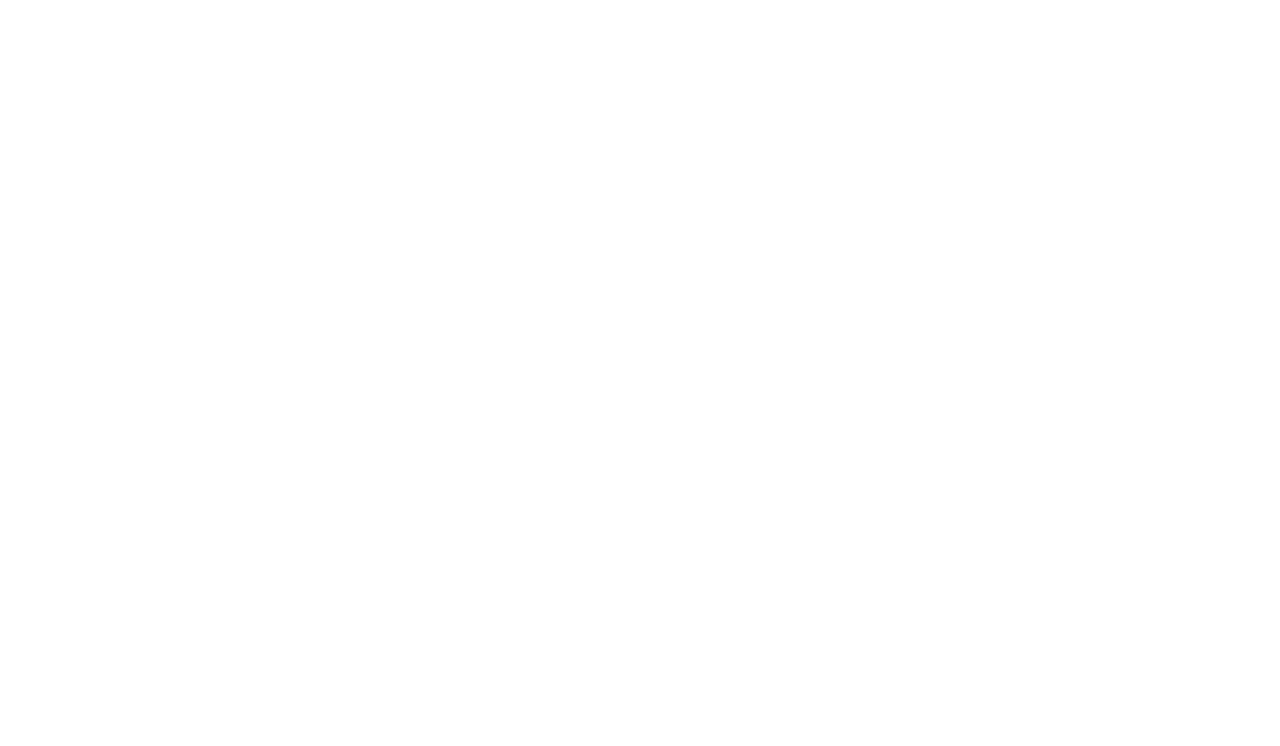
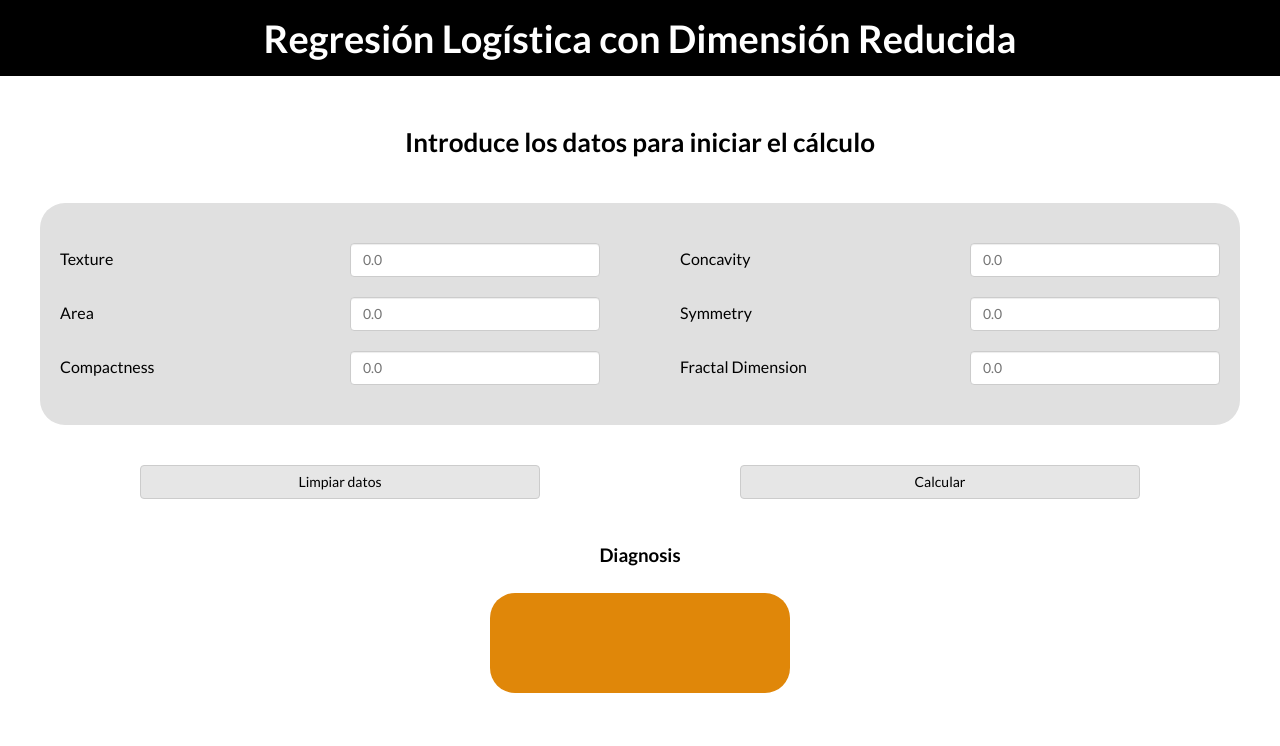
Before and after one commit to Angel-Znoker/diagnostico_logistico, a plain HTML site: page reducido.html in a window 1280 px wide. Drawn offline with Linux system fonts and the light colour scheme.

Commit message:
tercer pagina terminada

```diff
--- a/reducido.html
+++ b/reducido.html
@@ -0,0 +1,68 @@
+<!DOCTYPE html>
+
+<html lang="es">
+	<head>
+		<meta charset="UTF-8">
+		<meta name="viewport" content="width=device-width, initial-scale=1.0">
+		<meta http-equiv="X-UA-Compatible" content="ie=edge">
+		<title>Regr. Log. Dimensión reducida</title>
+		<link href="https://fonts.googleapis.com/css2?family=Lato:wght@300;400;700;900&display=swap" rel="stylesheet">
+		<link rel="stylesheet" href="css/normalize.css">
+		<link rel="stylesheet" href="css/styles.css">
+	</head>
+	<body>
+		<header class="site-header">
+			<h1 class="centrar-texto">Regresión Logística con Dimensión Reducida</h1>
+		</header>
+
+		<main class="contenedor seccion">
+			<h4 class="centrar-texto">Introduce los datos para iniciar el cálculo</h4>
+
+			<div class="entrada-datos">
+				<div class="columna">
+					<div class="entrada">
+						<label>Texture</label>
+						<input class="form-control" type="text" placeholder="0.0">
+					</div>
+
+					<div class="entrada">
+						<label>Area</label>
+						<input class="form-control" type="text" placeholder="0.0">
+                    </div>
+
+                    <div class="entrada">
+						<label>Compactness</label>
+						<input class="form-control" type="text" placeholder="0.0">
+					</div>
+				</div>
+
+				<div class="columna">
+					<div class="entrada">
+						<label>Concavity</label>
+						<input class="form-control" type="text" placeholder="0.0">
+					</div>
+
+					<div class="entrada">
+						<label>Symmetry</label>
+						<input class="form-control" type="text" placeholder="0.0">
+					</div>
+
+					<div class="entrada">
+						<label>Fractal Dimension</label>
+						<input class="form-control" type="text" placeholder="0.0">
+					</div>
+				</div>
+			</div>
+
+			<div class="acciones">
+				<button class="btn btn-default">Limpiar datos</button>
+				<button class="btn btn-default">Calcular</button>
+			</div>
+
+			<div class="pantalla-resultado">
+				<h3>Diagnosis</h3>
+				<div id="resultado"></div>
+			</div>
+		</main>
+	</body>
+</html>
```
Also changed, not shown: todas.html (+1 -1 lines).
